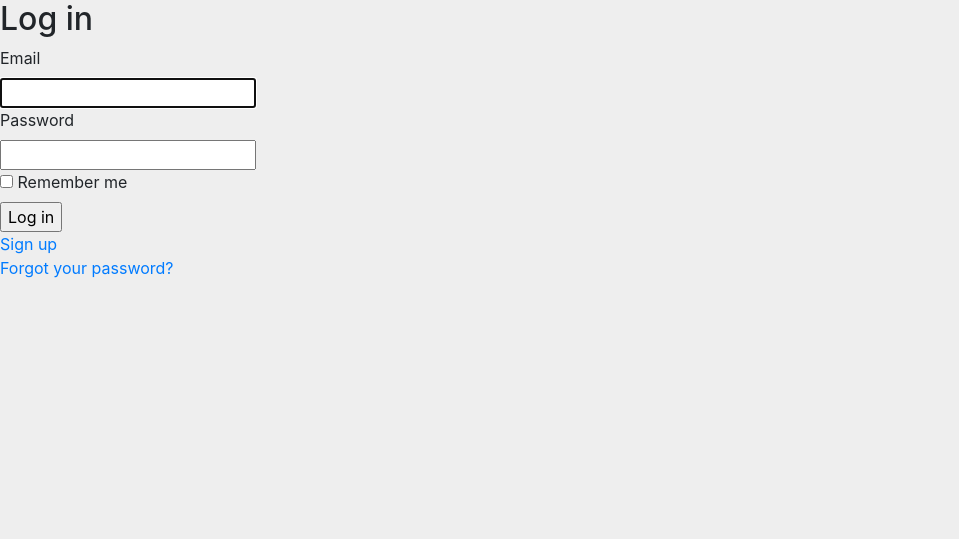
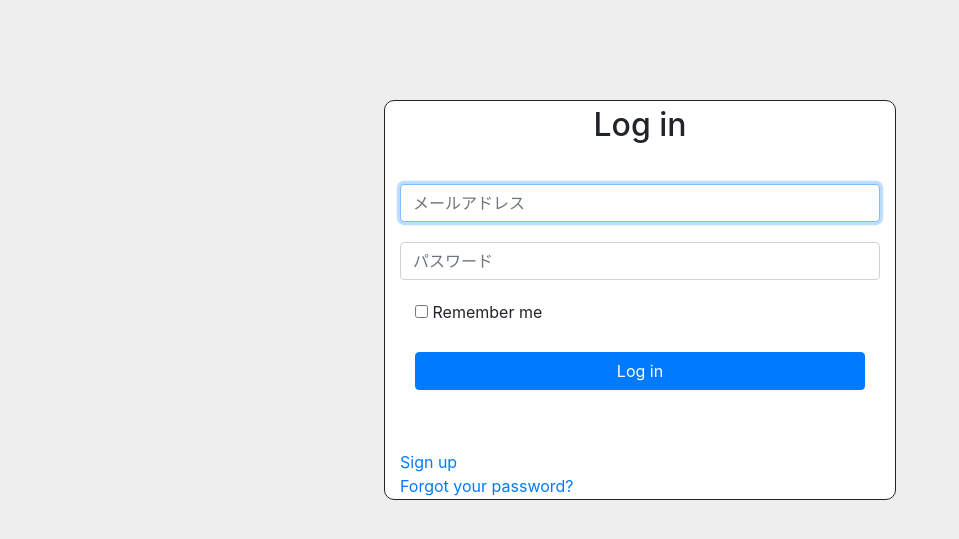
Before and after one commit to kento0805-naka/Bookshelf-app, a Rails app: page /users/sign_in in a window 1280 px wide. Shown: the part 56-595 px from the top of the page, without its empty margins (0-959 px from the left). Run offline with Rails 7, Linux system fonts and the light colour scheme; style sheets or scripts are compiled from the project's sources; some libraries are stand-ins or nearby versions.

Commit message:
login画面

```diff
--- /dev/null
+++ b/app/assets/stylesheets/login.scss
@@ -0,0 +1,30 @@
+
+.log-form {
+  margin: 100px  auto;
+  width: 40%;
+  height: 400px;
+  background-color: #fff;
+  border-radius: 10px;
+  border: 1px solid;
+
+
+
+  & h2 {
+    // background-color: red;
+    padding-top: 5px;
+    text-align: center;
+    border-radius: 10px;
+
+  }
+
+  .form-container {
+    margin-top: 40px;
+    padding-left: 15px;
+    padding-right: 15px;
+    height: 250px;
+
+    .field {
+      margin-bottom: 20px;
+    }
+  }
+}
--- a/app/assets/stylesheets/top.scss
+++ b/app/assets/stylesheets/top.scss
@@ -6,6 +6,7 @@ body {
 .container-fluid {
   padding-right: 0;
   padding-left: 0;
+  width: 100%;
 }
 
 .top-wrapper {
--- a/app/views/devise/registrations/new.html.erb
+++ b/app/views/devise/registrations/new.html.erb
@@ -1,3 +1,4 @@
+<div class='container'>
 <h2>Sign up</h2>
 
 <%= form_for(resource, as: resource_name, url: registration_path(resource_name)) do |f| %>
@@ -31,3 +32,4 @@
 <% end %>
 
 <%= render "devise/shared/links" %>
+</div>
--- a/app/views/devise/sessions/new.html.erb
+++ b/app/views/devise/sessions/new.html.erb
@@ -1,14 +1,14 @@
+<div class='container log-form'>
   <h2>Log in</h2>
-
+  <div class='form-group form-container'>
     <%= form_for(resource, as: resource_name, url: session_path(resource_name)) do |f| %>
-  <div class="field">
-    <%= f.label :email %><br />
-    <%= f.email_field :email, autofocus: true, autocomplete: "email" %>
+      <div class="field row">
+        <%= f.email_field :email, autofocus: true, autocomplete: "email", class: 'form-control', placeholder: 'メールアドレス' %>
       </div>
 
-  <div class="field">
-    <%= f.label :password %><br />
-    <%= f.password_field :password, autocomplete: "current-password" %>
+      <div class="field row ">
+
+        <%= f.password_field :password, autocomplete: "current-password", class: 'form-control', placeholder: 'パスワード' %>
       </div>
 
       <% if devise_mapping.rememberable? %>
@@ -19,8 +19,10 @@
       <% end %>
 
       <div class="actions">
-    <%= f.submit "Log in" %>
+        <%= f.submit "Log in", class: 'btn btn-primary btn-block' %>
       </div>
     <% end %>
+  </div>
 
   <%= render "devise/shared/links" %>
+</div>
```
Also changed, not shown: app/assets/stylesheets/application.scss (line endings or trailing spaces). Lines whose indentation alone changed are shown as unchanged.
